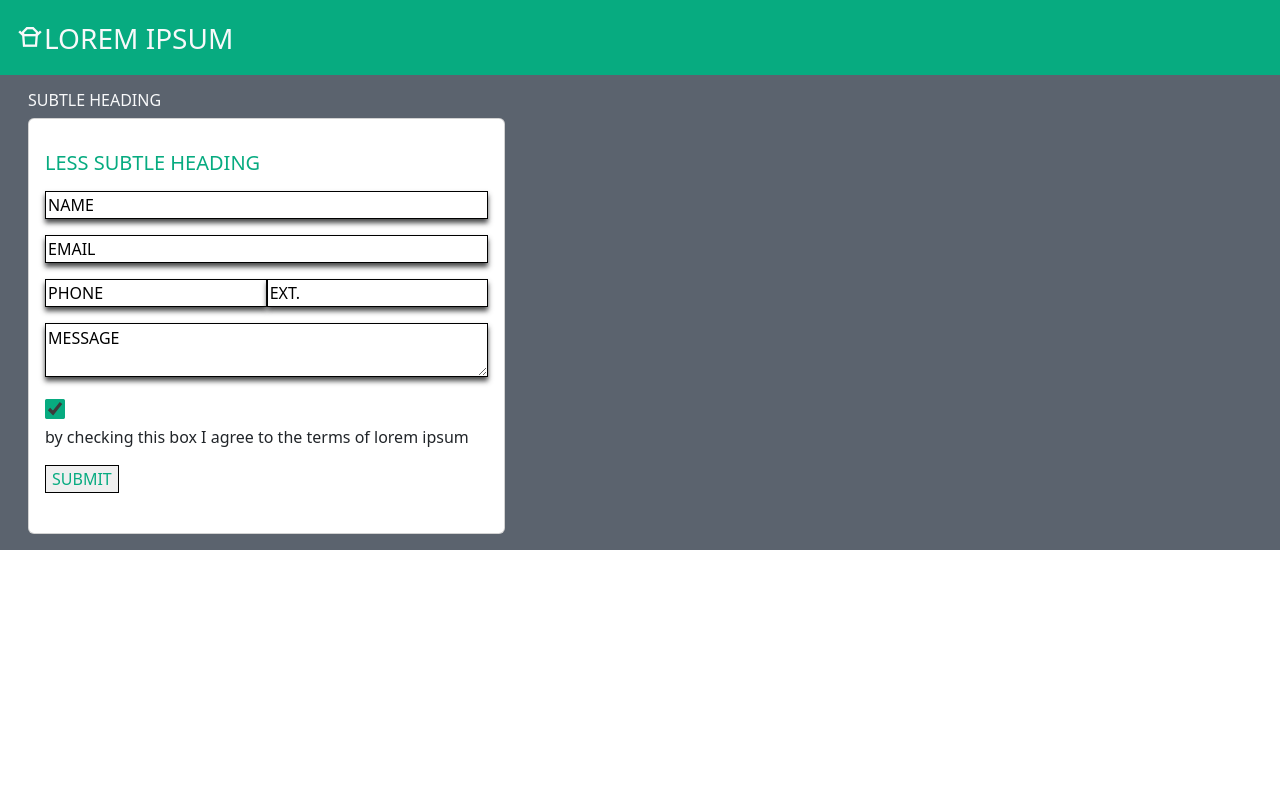
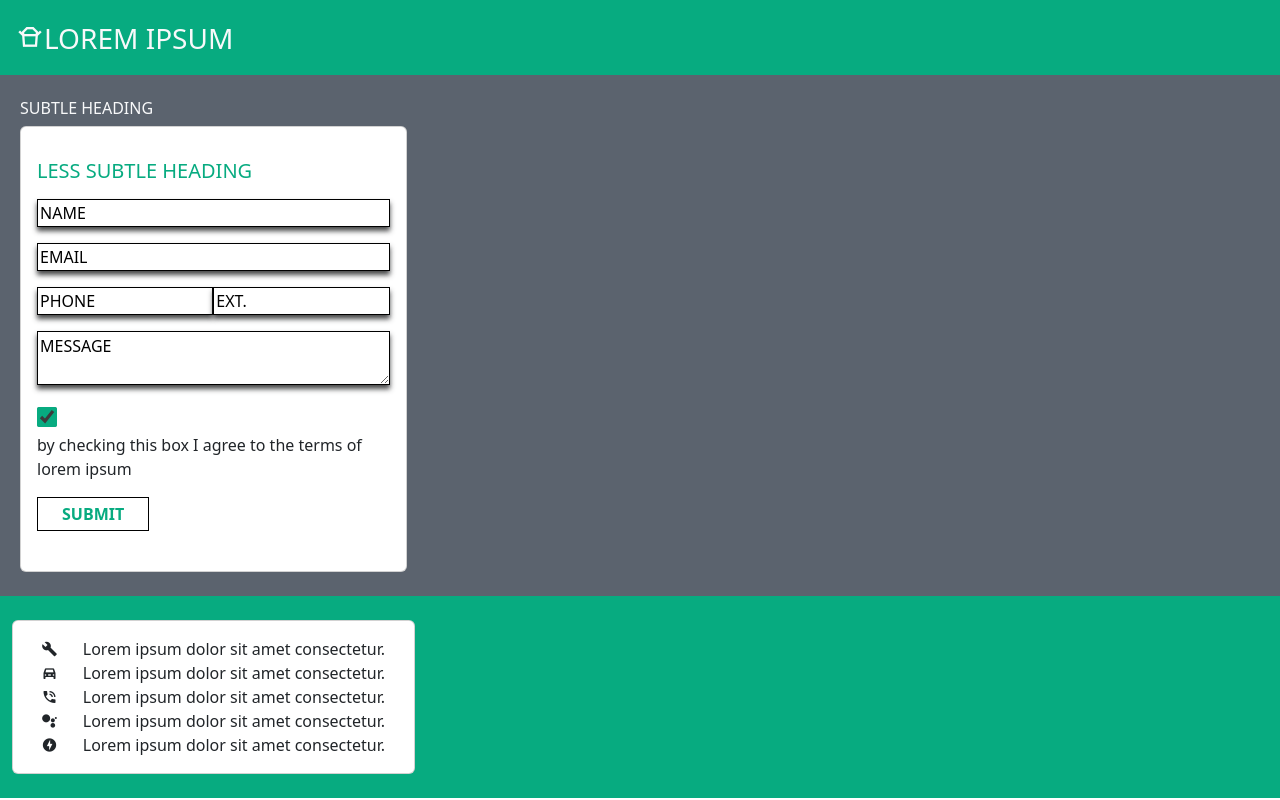
Before and after one commit to kevin-koontz/site-clone, a plain HTML site: page index.html in a window 1280 px wide. Drawn offline with nearby package versions, Linux system fonts and the light colour scheme.

Commit message:
section 1 card 1 pass 1

```diff
--- a/index.html
+++ b/index.html
@@ -19,7 +19,7 @@
 </head>
 
 <body>
-  <nav class="nav-bg">
+  <nav class="bg-prim">
     <div class="d-flex align-items-center fs-3 p-3 text-light">
       <span class="mdi mdi-food-takeout-box-outline"></span>
       LOREM IPSUM
@@ -27,10 +27,10 @@
   </nav>
 
   <header>
-    <div class=" container-fluid gry-bg">
+    <div class=" container-fluid bg-sec">
       <section class="row">
-        <div class="col-md-5 col-12">
-          <div class="m-2 p-2">
+        <div class="col-md-4">
+          <div class="my-4 mx-2">
             <h6 class="text-light">SUBTLE HEADING
             </h6>
             <div class="card py-3 px-2">
@@ -58,7 +58,7 @@
                     <div class="p-2">
                       <input type="checkbox" id="formCheckbox" checked />
                       <p>by checking this box I agree to the terms of lorem ipsum</p>
-                      <button class="btn-form m-0" type="button">SUBMIT</button>
+                      <button class="form-btn m-0 py-1 px-4" type="button">SUBMIT</button>
                     </div>
                   </section>
                 </form>
@@ -73,6 +73,44 @@
 
   </header>
 
+  <section class="bg-prim">
+
+    <div class="container-fluid">
+      <div class="row">
+        <div class="col-md-4">
+          <div class="card my-4">
+            <div class="card-body">
+              <div class="d-flex flex-row justify-content-around">
+                <i class="card-text mdi mdi-wrench"></i>
+                <p class="card-text">Lorem ipsum dolor sit amet consectetur.</p>
+              </div>
+              <div class="d-flex flex-row justify-content-around">
+                <i class="card-text mdi mdi-car-back"></i>
+                <p class="card-text">Lorem ipsum dolor sit amet consectetur.</p>
+              </div>
+              <div class="d-flex flex-row justify-content-around">
+                <i class="card-text mdi mdi-phone-in-talk"></i>
+                <p class="card-text">Lorem ipsum dolor sit amet consectetur. </p>
+              </div>
+              <div class="d-flex flex-row justify-content-around">
+                <i class="card-text mdi mdi-google-assistant"></i>
+                <p class="card-text">Lorem ipsum dolor sit amet consectetur.</p>
+              </div>
+              <div class="d-flex flex-row justify-content-around">
+                <i class="card-text mdi mdi-lightning-bolt-circle"></i>
+                <p class="card-text">Lorem ipsum dolor sit amet consectetur.</p>
+              </div>
+            </div>
+            <div class="col-md-4">
+              <div class="card-mt2">
+              </div>
+            </div>
+          </div>
+        </div>
+      </div>
+    </div>
+  </section>
+
 </body>
 
 </html>
--- a/style.css
+++ b/style.css
@@ -21,21 +21,32 @@ textarea {
   accent-color: var(--primary-bg-color);
 }
 
-.btn-form {
-  margin-left: 2em;
+/* .form-header {
+  width: 50%;
+} */
+
+.form-btn {
   color: var(--primary-bg-color);
+  font-weight: 600;
+  background-color: white;
   box-shadow: none;
   border: 1px solid black;
 }
 
-.nav-bg {
+/* REMINDER CHANGE CARDS BORDER COLOR */
+
+.bg-prim {
   background-color: var(--primary-bg-color);
 }
 
-.gry-bg {
+.bg-sec {
   background-color: var(--secondary-bg-color);
 }
 
 .txt-prim {
   color: var(--primary-bg-color);
 }
+
+.txt-sec {
+  color: var(--secondary-bg-color);
+}
```
